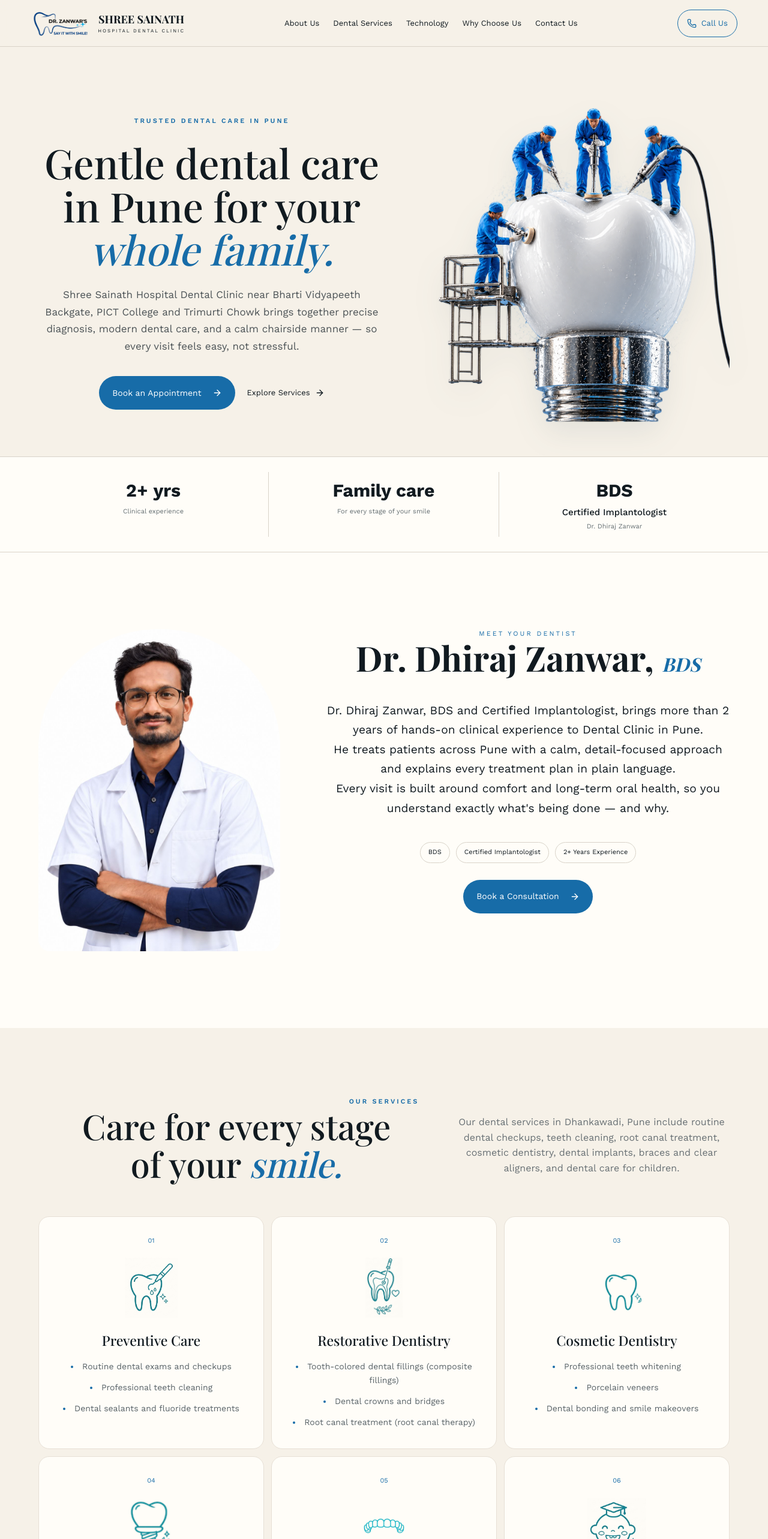
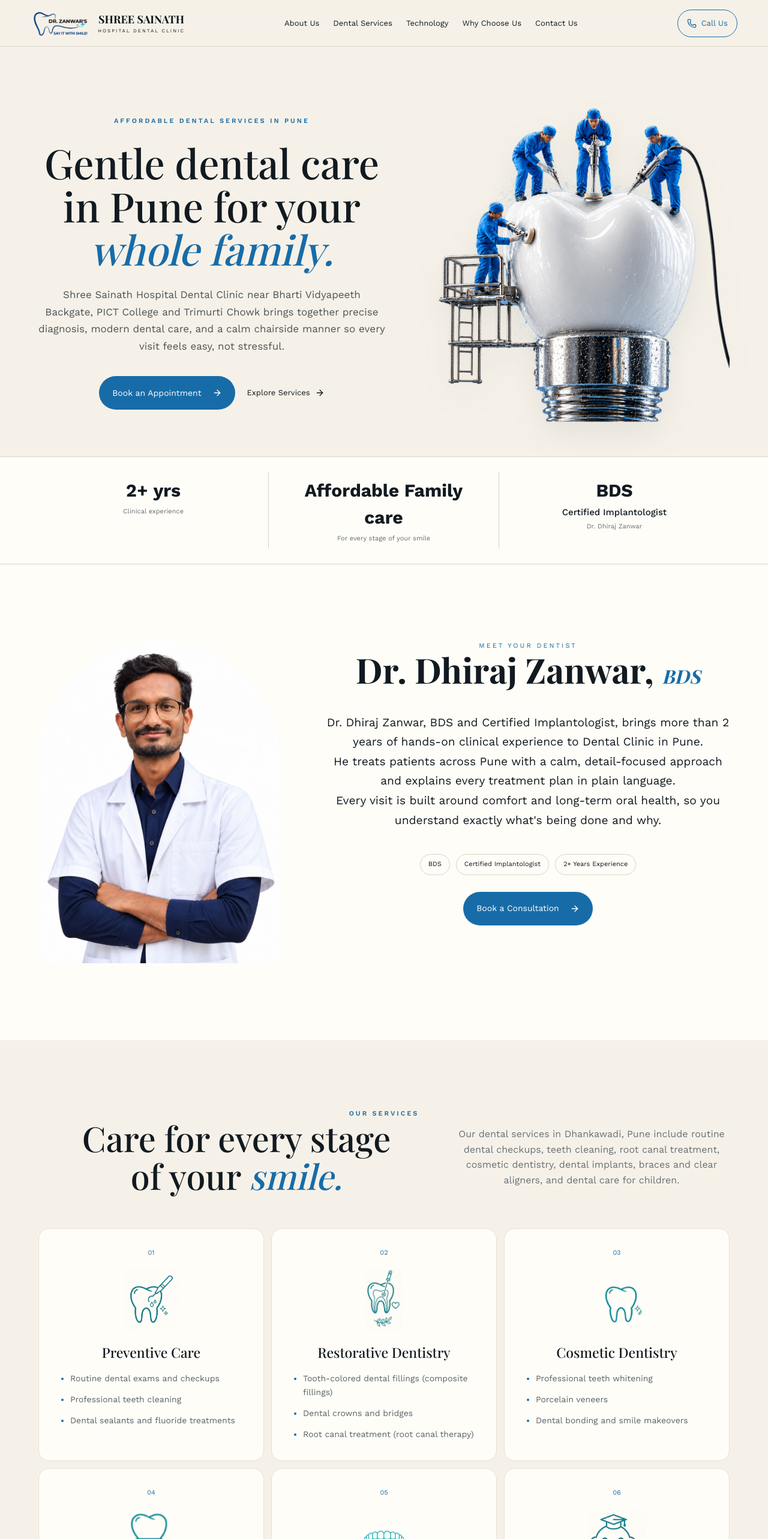
Before and after one commit to NidZ53/Shree_Sai_Dental_Clinic_25, a React (Vite) app: page / in a window 1280 px wide. Shown: the top 2566 px of the page at 60% size. Built offline with nearby package versions, Linux system fonts and the light colour scheme; a web font is replaced by a local one.

Commit message:
Updated Changes

```diff
--- a/src/App.jsx
+++ b/src/App.jsx
@@ -69,9 +69,9 @@ export const services=[
 const tech=[[ScanLine,'Digital X-Rays (RVG)','Instant, low-radiation imaging for precise diagnosis.'],[Camera,'Intraoral Camera','See exactly what we see, right on a chairside screen.'],[Glasses,'Magnifying Loupes','For precision and accuracy.'],[Activity,'Rotary Endodontics','Precise, efficient root canal treatment in fewer sittings.'],[Scan,'Digital Intraoral Scanner','Replaces messy physical molds with fast, precise 3D digital impressions. Offers high accuracy, patient comfort, time efficiency, better visualization, and an eco-friendly alternative to physical molds.'],[ShieldCheck,'Full Sterilization Protocol','Autoclave sterilization and single-use disposables for every patient.']];
 function App(){useEffect(()=>{if(!('IntersectionObserver' in window))return;const io=new IntersectionObserver(es=>es.forEach(e=>e.isIntersecting&&e.target.classList.add('lit')),{threshold:.35});document.querySelectorAll('.reveal').forEach(x=>io.observe(x));return()=>io.disconnect()},[]);return <main>
 <SiteHeader/>
-<section id="shree-sainath-hospital-dental-clinic" className="hero"><div className="heroCopy"><p className="eyebrow">TRUSTED DENTAL CARE IN PUNE</p><h1>Gentle dental care in Pune for your <em>whole family.</em></h1><p className="lead">Shree Sainath Hospital Dental Clinic near Bharti Vidyapeeth Backgate, PICT College and Trimurti Chowk brings together precise diagnosis, modern dental care, and a calm chairside manner — so every visit feels easy, not stressful.</p><div className="actions"><a className="btn" href="  https://doctecqclinic.com/patient_register/patientlogin.php?doc_id=323">Book an Appointment <ArrowRight/></a><a className="textLink" href="#dental-services">Explore Services <ArrowRight/></a></div></div><div className="heroArt"><img className="heroTooth" src="/images/hero-tooth-team.png" alt="Illustration of a tooth with a miniature dental team and equipment" width="1231" height="1277" fetchPriority="high" loading="eager" decoding="async"/></div></section>
-<section className="stats"><div><CountUp value={2} suffix="+ yrs"/><span>Clinical experience</span></div><div><b>Family care</b><span>For every stage of your smile</span></div><div><b className="qualifications">BDS <small>Certified Implantologist</small></b><span>Dr. Dhiraj Zanwar</span></div></section>
-<section id="about-us" className="doctor"><div className="portrait"><img className="doctorPhoto" src={doctorPhoto} alt="Dr. Dhiraj Zanwar, dentist at Shree Sainath Hospital Dental Clinic" width="960" height="1280" loading="lazy" decoding="async"/></div><div><p className="eyebrow">MEET YOUR DENTIST</p><h2>Dr. Dhiraj Zanwar, <i>BDS</i></h2><div className="doctorStory"><p className="reveal">Dr. Dhiraj Zanwar, BDS and Certified Implantologist, brings more than 2 years of hands-on clinical experience to Dental Clinic in Pune.</p><p className="reveal">He treats patients across Pune with a calm, detail-focused approach and explains every treatment plan in plain language.</p><p className="reveal">Every visit is built around comfort and long-term oral health, so you understand exactly what's being done — and why.</p></div><div className="pills"><span>BDS</span><span>Certified Implantologist</span><span>2+ Years Experience</span></div><a className="btn" href=" https://doctecqclinic.com/patient_register/patientlogin.php?doc_id=323">Book a Consultation <ArrowRight/></a></div></section>
+<section id="shree-sainath-hospital-dental-clinic" className="hero"><div className="heroCopy"><p className="eyebrow">AFFORDABLE DENTAL SERVICES IN PUNE</p><h1>Gentle dental care in Pune for your <em>whole family.</em></h1><p className="lead">Shree Sainath Hospital Dental Clinic near Bharti Vidyapeeth Backgate, PICT College and Trimurti Chowk brings together precise diagnosis, modern dental care, and a calm chairside manner so every visit feels easy, not stressful.</p><div className="actions"><a className="btn" href="  https://doctecqclinic.com/patient_register/patientlogin.php?doc_id=323">Book an Appointment <ArrowRight/></a><a className="textLink" href="#dental-services">Explore Services <ArrowRight/></a></div></div><div className="heroArt"><img className="heroTooth" src="/images/hero-tooth-team.png" alt="Illustration of a tooth with a miniature dental team and equipment" width="1231" height="1277" fetchPriority="high" loading="eager" decoding="async"/></div></section>
+<section className="stats"><div><CountUp value={2} suffix="+ yrs"/><span>Clinical experience</span></div><div><b>Affordable Family care</b><span>For every stage of your smile</span></div><div><b className="qualifications">BDS <small>Certified Implantologist</small></b><span>Dr. Dhiraj Zanwar</span></div></section>
+<section id="about-us" className="doctor"><div className="portrait"><img className="doctorPhoto" src={doctorPhoto} alt="Dr. Dhiraj Zanwar, dentist at Shree Sainath Hospital Dental Clinic" width="960" height="1280" loading="lazy" decoding="async"/></div><div><p className="eyebrow">MEET YOUR DENTIST</p><h2>Dr. Dhiraj Zanwar, <i>BDS</i></h2><div className="doctorStory"><p className="reveal">Dr. Dhiraj Zanwar, BDS and Certified Implantologist, brings more than 2 years of hands-on clinical experience to Dental Clinic in Pune.</p><p className="reveal">He treats patients across Pune with a calm, detail-focused approach and explains every treatment plan in plain language.</p><p className="reveal">Every visit is built around comfort and long-term oral health, so you understand exactly what's being done and why.</p></div><div className="pills"><span>BDS</span><span>Certified Implantologist</span><span>2+ Years Experience</span></div><a className="btn" href=" https://doctecqclinic.com/patient_register/patientlogin.php?doc_id=323">Book a Consultation <ArrowRight/></a></div></section>
 <section id="dental-services" className="services"><p className="eyebrow">OUR SERVICES</p><div className="sectionHead"><h2>Care for every stage<br/>of your <em>smile.</em></h2><p>Our dental services in Dhankawadi, Pune include routine dental checkups, teeth cleaning, root canal treatment, cosmetic dentistry, dental implants, braces and clear aligners, and dental care for children.</p></div><div className="serviceGrid">{services.map(([title,items,number,image])=><article key={number}><span>{number}</span><img className="serviceImage" src={image} alt="" width="120" height="100" loading="lazy" decoding="async"/><h3>{title}</h3><ul>{items.map(item=><li key={item}>{item}</li>)}</ul></article>)}</div></section>
 <DentalImplants/>
 <section id="dental-technology" className="technology"><div className="sectionHead"><div><p className="eyebrow">MODERN DENTISTRY</p><h2>Advanced technology,<br/><em>better outcomes.</em></h2></div><p>Modern diagnostic and treatment tools can make dental care more accurate, comfortable, and efficient.</p></div><div className="techGrid">{tech.map(([Icon,t,d],index)=><article key={t} style={{"--art-x":(index%3)*50+"%","--art-y":Math.floor(index/3)*100+"%"}}><div className="techArtwork" aria-hidden="true"/><Icon aria-hidden="true"/><h3>{t === 'Magnifying Loupes' ? <strong>{t}</strong> : t}</h3><p>{d}</p></article>)}</div></section>
--- a/src/WhyChooseUs.jsx
+++ b/src/WhyChooseUs.jsx
@@ -1,9 +1,9 @@
 import React, { useState } from 'react';
-import { BadgeCheck, HeartHandshake, MessageCircle, ScanLine } from 'lucide-react';
+import { BadgeCheck, HeartHandshake, Wallet, ScanLine } from 'lucide-react';
 
 const pages = [
   [
-    { Icon: MessageCircle, title: 'Personalized Experience', text: 'Every smile is different. We take time to understand your concerns, answer your questions, and explain your treatment options in plain language.' },
+    { Icon: Wallet, title: 'Affordable Dental Care', text: 'Explore treatment options suited to your needs and budget. We take time to understand your concerns and explain treatment costs clearly, so you can make an informed decision about your care.' },
     { Icon: HeartHandshake, title: 'Comfort Comes First', text: 'A calm chairside manner and a gentle approach help you feel at ease. We guide you through each step, with time to ask questions along the way.' },
   ],
   [
@@ -20,7 +20,7 @@ export default function WhyChooseUs() {
     <div className="whyChooseIntro">
       <div>
         <p className="eyebrow">THE SHREE SAINATH APPROACH</p>
-        <h2 id="why-choose-heading">Why Patients<br/>Choose <em>Us.</em></h2>
+        <h2 id="why-choose-heading">Why Patients{' '}<br/>Choose <em>Us.</em></h2>
       </div>
       <div className="whyChooseControls">
         <div className="whyChooseArrows">
--- a/src/responsive.css
+++ b/src/responsive.css
@@ -108,7 +108,8 @@ main{text-align:center}
 .actions,.pills,.reviewSummary{justify-content:center;align-items:center}
 .sectionHead{align-items:center}
 .serviceGrid article{align-items:center}
-.serviceGrid ul{width:100%;padding-left:0;list-style-position:inside;text-align:center}
+main ul,main ol{text-align:left}
+.serviceGrid ul{width:100%;padding-left:20px;list-style-position:outside;text-align:left}
 .techGrid article>svg,.quotes blockquote>svg,.contactCard>div>svg{display:block;margin-inline:auto}
 .stats>div,.stats>div:first-child{padding-inline:24px}
 .stats .qualifications{align-items:center}
@@ -136,7 +137,7 @@ main{text-align:center}
 .implantCopy h2{font-size:clamp(30px,2.7vw,44px);line-height:1.3;margin-bottom:28px}
 .implantCopy h2 span{color:#00a5b9}
 .implantCopy>p{font-size:17px;line-height:1.8;color:#50676e;margin-bottom:30px}
-.implantCopy ul{padding:0;margin:0;list-style:none;display:flex;flex-direction:column;gap:18px}
+.implantCopy ul{padding:0;margin:0;list-style:none;display:flex;flex-direction:column;gap:18px;text-align:left}
 .implantCopy li{display:flex;align-items:flex-start;gap:12px;font-size:17px;line-height:1.5;color:#395762}
 .implantCopy li svg{width:20px;height:20px;flex-shrink:0;margin-top:3px;color:#103442}
 .implantDiagram{position:relative;margin:0}
@@ -153,17 +154,23 @@ main{text-align:center}
 @media(max-width:1100px){
   .implantSection{grid-template-columns:1fr;gap:36px}
   .implantCopy{text-align:center;max-width:720px;justify-self:center}
-  .implantCopy li{justify-content:center}
+  .implantCopy li{justify-content:flex-start}
   .implantDiagram{width:100%;max-width:760px;justify-self:center}
 }
 @media(max-width:640px){
   .implantSection{padding-block:56px}
   .implantCopy h2{font-size:30px}
   .implantCopy li{font-size:16px}
-  .implantDiagram>img{width:100%;max-width:380px;margin-inline:auto}
-  .implantDiagram dl{display:flex;flex-direction:column;gap:20px;margin-top:24px;text-align:center}
-  .implantDiagram dl>div{position:static}
-  .implantDiagram dl>div::before,.implantDiagram dl>div::after{display:none}
+  .implantDiagram{max-width:480px}
+  .implantDiagram>img{width:60%}
+  .implantDiagram dl>div{left:65%;text-align:left}
+  .implantDiagram dl>div:nth-child(1){top:5%}
+  .implantDiagram dl>div:nth-child(2){top:38%}
+  .implantDiagram dl>div:nth-child(3){top:71%}
+  .implantDiagram dt{font-size:clamp(11px,3vw,15px);letter-spacing:.5px}
+  .implantDiagram dd{font-size:clamp(10px,2.7vw,13px);line-height:1.4;margin-top:4px}
+  .implantDiagram dl>div::before{right:calc(100% + 6px);top:8px;width:clamp(20px,7vw,40px)}
+  .implantDiagram dl>div::after{right:calc(100% + 6px + clamp(20px,7vw,40px));top:5px;width:7px;height:7px}
 }
 /* Restore the footer layout from before the site-wide centering. */
 .foot{text-align:left;justify-content:flex-start;align-items:center}
```
